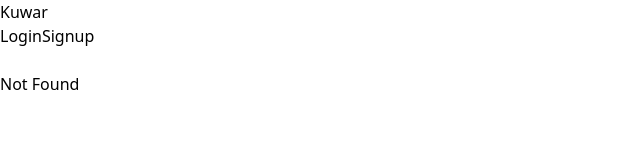
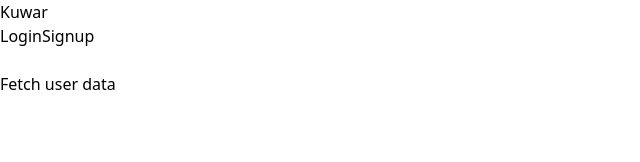
Before and after one commit to Kuwar20/backend-p, a React (Vite) app in the folder 15-sinlog/client/: page /fetch in a window 1280 px wide. Before the commit this address had no page. Shown: the top 162 px of the page, without its empty margins (0-640 px from the left). Built offline with nearby package versions, Linux system fonts and the light colour scheme.

Commit message:
chore: Add new page for fetching users from API

```diff
--- a/15-sinlog/client/src/App.jsx
+++ b/15-sinlog/client/src/App.jsx
@@ -6,6 +6,7 @@ import Signup from "./pages/Signup";
 import Search from "./pages/Search";
 import Login1 from "./pages/Login1";
 import Login2 from "./pages/Login2";
+import Fetch from "./pages/Fetch";
 
 function App() {
   return (
@@ -19,6 +20,7 @@ function App() {
           <Route path="/login2" element={<Login2 />} />
           <Route path="/signup" element={<Signup />} />
           <Route path="/search" element={<Search />} />
+          <Route path="/fetch" element={<Fetch />} />
           <Route path="*" element={<h1>Not Found</h1>} />
         </Routes>
       </BrowserRouter>
--- /dev/null
+++ b/15-sinlog/client/src/pages/Fetch.jsx
@@ -0,0 +1,9 @@
+import React from "react";
+
+const Fetch = () => {
+    return (
+        <h1>Fetch user data</h1>
+    )
+}
+
+export default Fetch;
```
